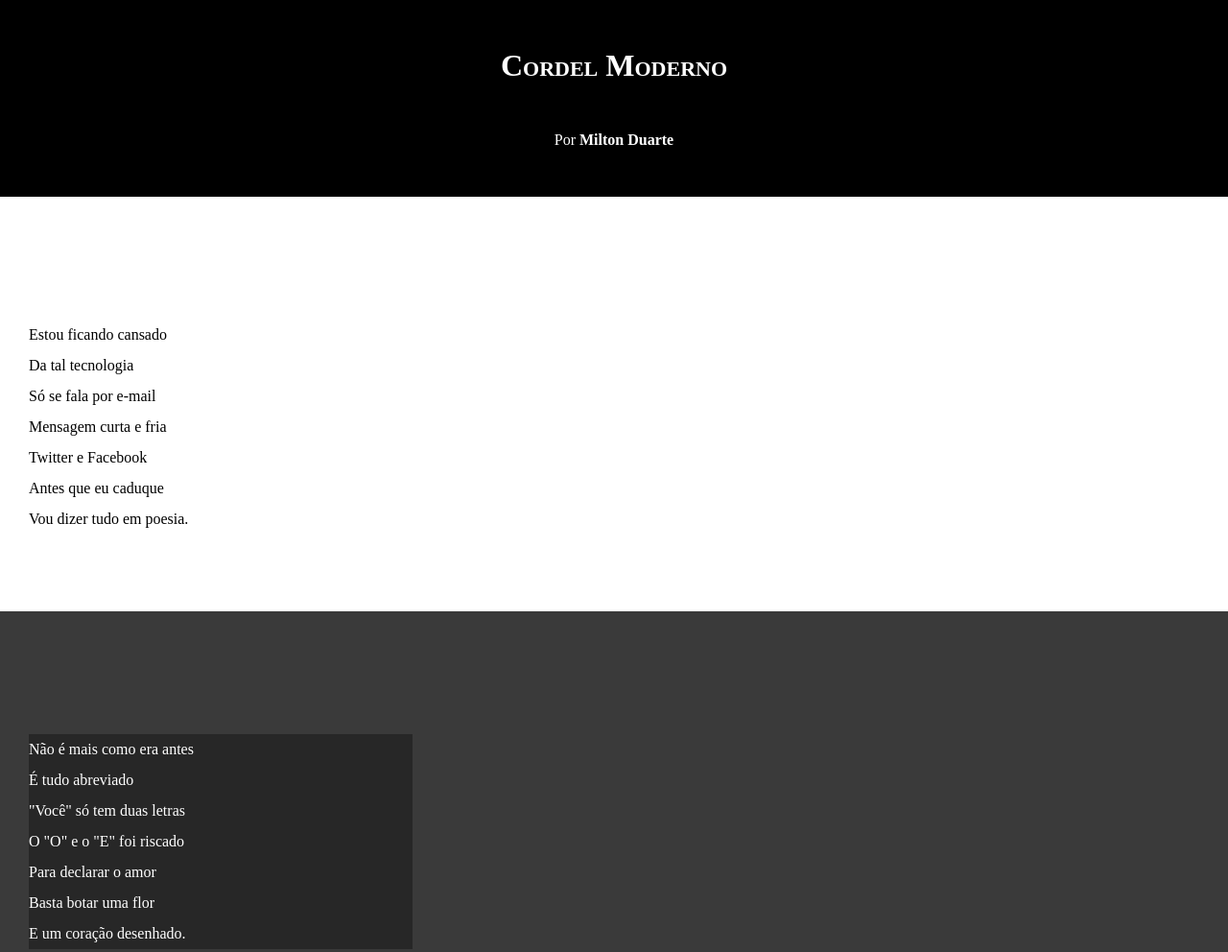
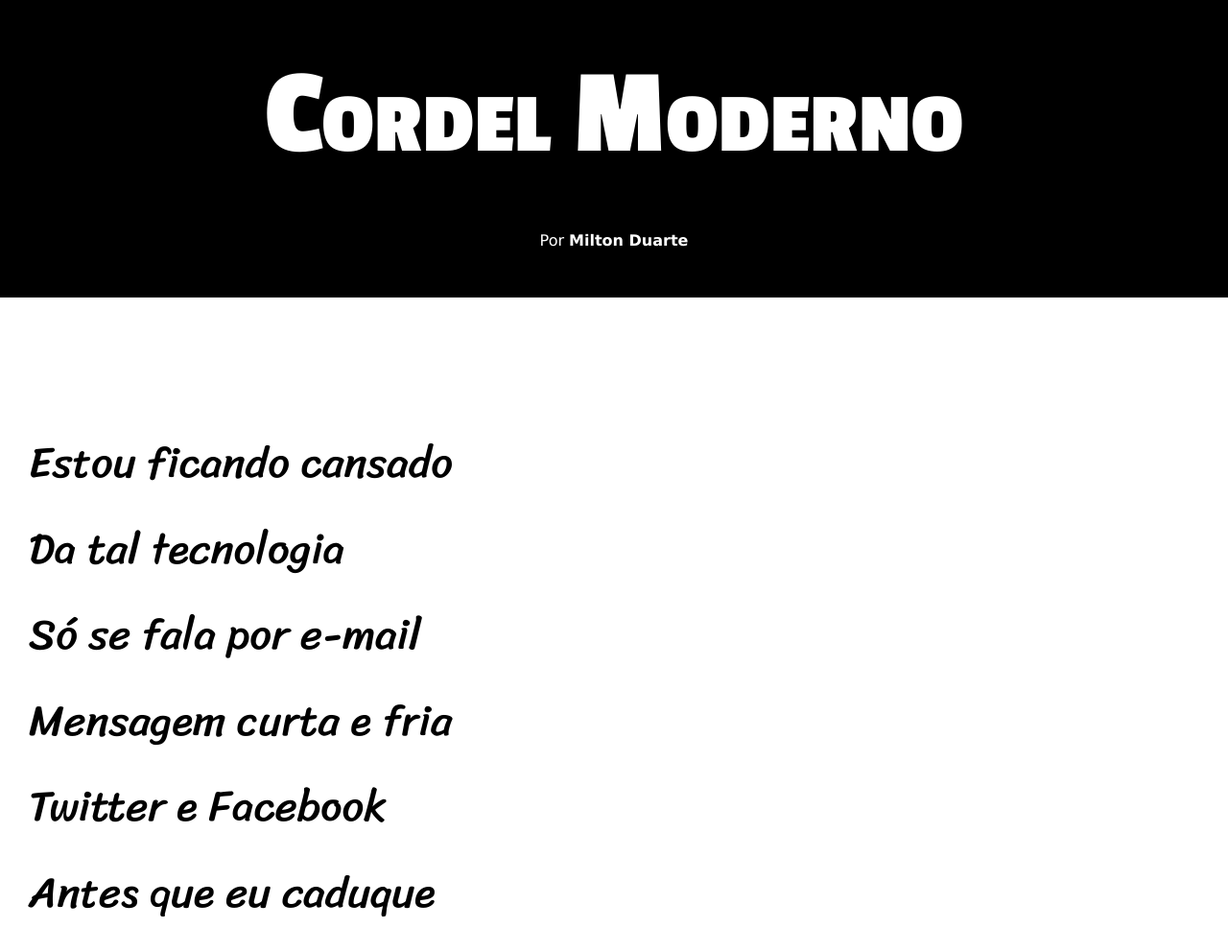
Before and after one commit to Elvisilvaa/HTML-CSS, a plain HTML site: page EXERCICIOS/DESAFIOS/desafio12/index.html in a window 1280 px wide. Shown: the top 992 px of the page at 96% size. Drawn offline with Linux system fonts and the light colour scheme.

Commit message:
Editando desafio 12

```diff
--- a/EXERCICIOS/DESAFIOS/desafio12/estilo/style.css
+++ b/EXERCICIOS/DESAFIOS/desafio12/estilo/style.css
@@ -1,14 +1,25 @@
 @charset "UTF-8";
+
+@import url('https://fonts.googleapis.com/css2?family=Bebas+Neue&family=Passion+One:wght@400;700;900&display=swap');
+
+@import url('https://fonts.googleapis.com/css2?family=Bebas+Neue&family=Passion+One:wght@400;700;900&family=Sriracha&display=swap');
+
+:root {
+    --fonte1: Verdana, Geneva, Tahoma, sans-serif;
+    --fonte2: 'Passion One', cursive;
+    --fonte3: 'Sriracha', cursive;
+}
 
 * {
     margin: 0px;
     padding: 0px;
+    font-size: 1em;
 }
 
 html, body {
     min-height: 100vh;
     background-color: darkgray;
-
+    font-family: var(--fonte1);
 }
 
 header {
@@ -20,6 +31,8 @@ header {
 header > h1 {
     padding: 50px;
     font-variant: small-caps;
+    font-family: var(--fonte2);
+    font-size: 10vw;
 }
 
 header > p {
@@ -41,6 +54,8 @@ section {
     padding-bottom: 10vh;
     line-height: 2em;
     padding-left: 30px;
+    font-family: var(--fonte3);
+    font-size: 3.5vw;
 }
 
 section.normal {
@@ -54,7 +69,8 @@ section.imagem {
 }
 
 section.imagem > p {
-    width: 400px;
+    display: inline-block;
+    padding: 5px;
     background-color: rgba(0, 0, 0, 0.336);
 }
 
--- a/EXERCICIOS/DESAFIOS/desafio12/index.html
+++ b/EXERCICIOS/DESAFIOS/desafio12/index.html
@@ -94,7 +94,7 @@
         </section>
 
         <footer>
-            <p>Site criado por <a href="https://github.com/Elvisilvaa" target="_blank">Elvis Silva</a> para o <a href="https://www.youtube.com/channel/UCrWvhVmt0Qac3HgsjQK62FQ" target="_blank"> Cursoemvideo</a></p>
+            <p>Site criado por <a href="https://gustavoguanabara.github.io" target="_blank">Gustavo Guanabara</a> para o <a href="https://www.cursoemvideo.com" target="_blank">CursoemVideo</a></p>
         </footer>
 </body>
 </html>
```
